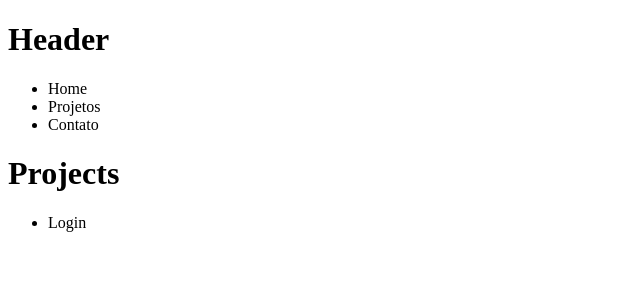
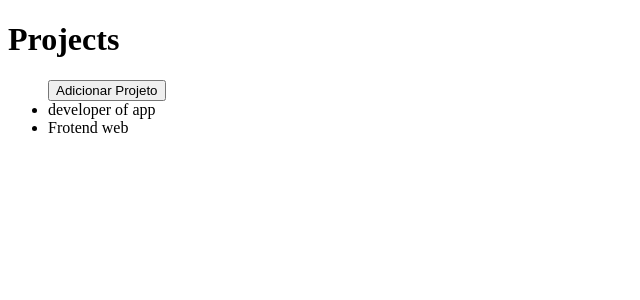
Before and after one commit to willianmendesf/study, a React app in the folder OminiBlade/Frontend/: page / in a window 1280 px wide. Shown: the top 300 px of the page, without its empty margins (0-640 px from the left). Built offline with nearby package versions, Linux system fonts and the light colour scheme.

Commit message:
feat/structure | state of imutabilit

```diff
--- a/OminiBlade/Frontend/src/App.js
+++ b/OminiBlade/Frontend/src/App.js
@@ -1,4 +1,4 @@
-import React from 'react';
+import React, { useState } from 'react';
 import Header from './components/Header'
 
 /**
@@ -9,20 +9,26 @@
  */
 
 export default function App() {
+	const	[projects, setProjects] = useState(['developer of app','Frotend web'])
+
+	// useState retorna array com duas posições,
+	// 1. Variável com seu valor inicial
+	// 2. Funcção para atualizarmos esse valor.
+
+	function handleAddProject(){
+		setProjects([...projects, `Novo Projeto ${Date.now()}`])
+		console.log(projects)
+	}
+
 	return (
 		<>
-			<Header title="Header">
-				<ul>
-					<li>Home</li>
-					<li>Projetos</li>
-					<li>Contato</li>
-				</ul>
-			</Header>
-			<Header title="Projects">
-				<ul>
-					<li>Login</li>
-				</ul>
-			</Header>
+		{console.log('run')}
+			<Header title="Projects"/>
+
+			<ul>
+				<button type="button" onClick={handleAddProject} >Adicionar Projeto</button>
+				{	projects.map(project => <li key={project}> { project } </li>) }
+			</ul>
 		</>
 	)
 }
--- a/OminiBlade/Frontend/src/components/Header.js
+++ b/OminiBlade/Frontend/src/components/Header.js
@@ -1,12 +1,11 @@
 import React from 'react';
 
-export default function Header({ title, children }) {
+export default function Header({ title }) {
 	return (
 		<header>
 			<h1>
 				{ title }
 			</h1>
-			{ children }
 		</header>
 	);
 }
```
